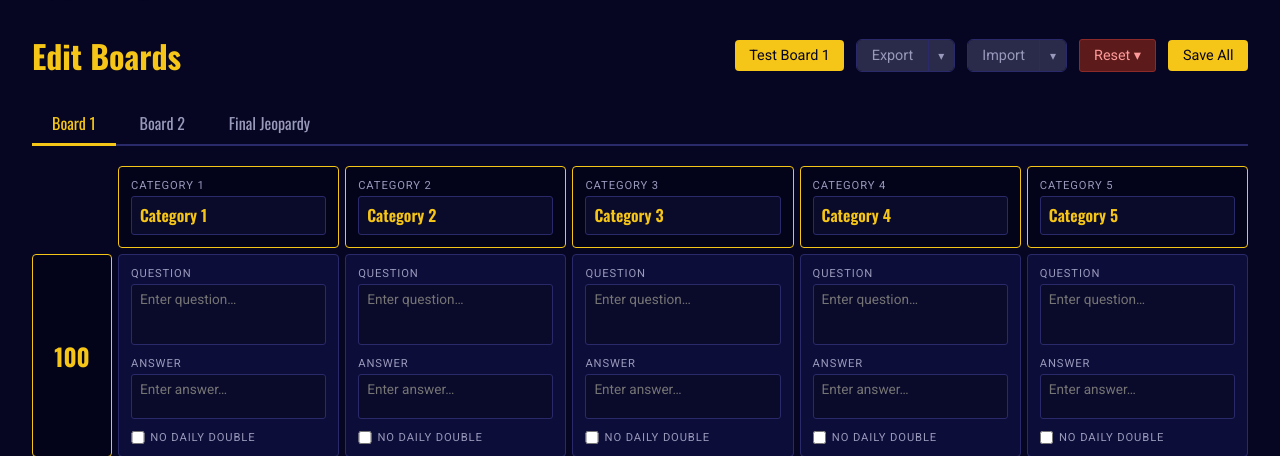
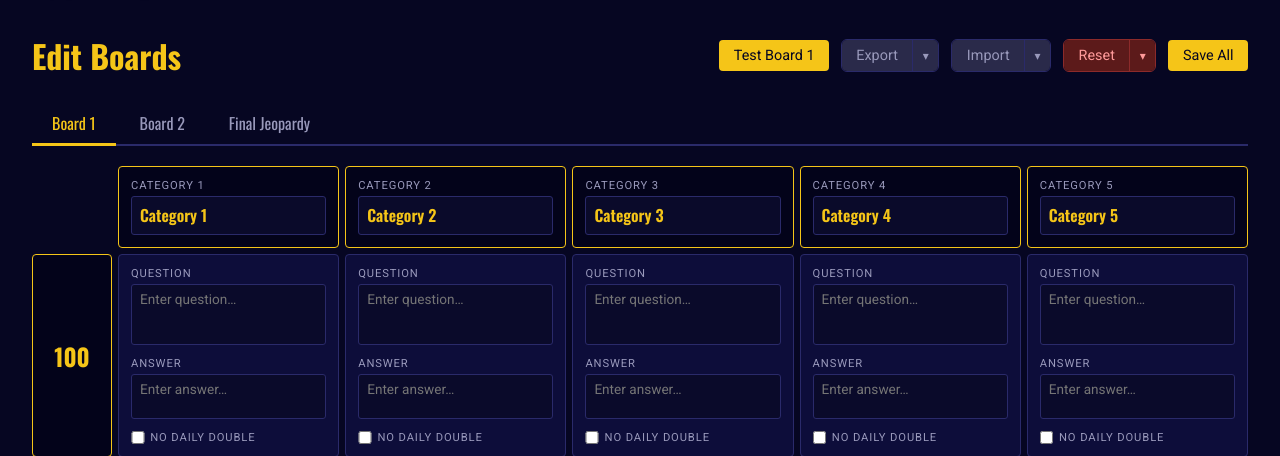
Before and after one commit to OneAutumnMango/jeopardy, a Flask app: page /edit in a window 1280 px wide. Shown: the part 68-524 px from the top of the page. Run offline with Flask 3, Linux system fonts and the light colour scheme.

Commit message:
fix images not displaying in final jeopardy make import export reset buttons consistent

```diff
--- a/static/css/style.css
+++ b/static/css/style.css
@@ -1272,6 +1272,22 @@ body {
   font-size: 0.75rem;
 }
 
+.split-btn-danger {
+  border-color: #8c2a2a;
+}
+.split-btn-danger button,
+.split-btn-danger label {
+  background: #5c1a1a;
+  color: #ff9a9a;
+}
+.split-btn-danger button:hover,
+.split-btn-danger label:hover {
+  background: #6b2222;
+}
+.split-btn-danger .split-arrow {
+  border-left-color: #8c2a2a;
+}
+
 /* ── Final Jeopardy overlay player rows ──────────────────────────────────── */
 .fo-player-row {
   background: rgba(255,255,255,0.06);
--- a/static/js/host_game.js
+++ b/static/js/host_game.js
@@ -224,7 +224,7 @@ socket.on('restore_state', ({ phase, final }) => {
   } else {
     // Answer phase — question already revealed
     document.getElementById('fo-question-wrap').classList.remove('hidden');
-    document.getElementById('fo-question').textContent = final.question || '';
+    renderQuestionContent(final.question || '', document.getElementById('fo-question'));
     document.getElementById('fo-proceed-btn').classList.add('hidden');
     // Determine label
     const allAnswered = scores.filter(s => s.score >= 0).every(s => foAnswered.has(s.name));
@@ -553,7 +553,7 @@ function foProceedToQuestion() {
   socket.emit('host_reveal_final_question', { code: SESSION_CODE, question });
   foPhase = 'answer';
   foAnswered = new Set();
-  document.getElementById('fo-question').textContent = question;
+  renderQuestionContent(question, document.getElementById('fo-question'));
   document.getElementById('fo-question-wrap').classList.remove('hidden');
   document.getElementById('fo-phase-label').textContent = 'Waiting for answers…';
   document.getElementById('fo-proceed-btn').classList.add('hidden');
--- a/templates/edit.html
+++ b/templates/edit.html
@@ -16,6 +16,7 @@
           <button class="split-arrow" onclick="toggleDropdown('export-menu')" title="Export specific">▾</button>
         </div>
         <div id="export-menu" class="dropdown-menu hidden">
+          <button onclick="exportAll(); closeDropdowns()">Export All</button>
           <button onclick="exportOne('board1'); closeDropdowns()">Board 1 only</button>
           <button onclick="exportOne('board2'); closeDropdowns()">Board 2 only</button>
           <button onclick="exportOne('final'); closeDropdowns()">Final Jeopardy only</button>
@@ -28,19 +29,23 @@
           <button class="split-arrow" onclick="toggleDropdown('import-menu')" title="Import specific">▾</button>
         </div>
         <div id="import-menu" class="dropdown-menu hidden">
+          <button onclick="document.getElementById('import-input').click(); closeDropdowns()">Import All</button>
           <label style="cursor:pointer;display:block;padding:0.55rem 1rem;font-size:0.9rem" onclick="closeDropdowns()">Into Board 1<input id="import-board1" type="file" accept=".json" style="display:none" data-target="board1"></label>
           <label style="cursor:pointer;display:block;padding:0.55rem 1rem;font-size:0.9rem" onclick="closeDropdowns()">Into Board 2<input id="import-board2" type="file" accept=".json" style="display:none" data-target="board2"></label>
           <label style="cursor:pointer;display:block;padding:0.55rem 1rem;font-size:0.9rem" onclick="closeDropdowns()">Into Final Jeopardy<input id="import-final" type="file" accept=".json" style="display:none" data-target="final"></label>
         </div>
       </div>
-      <!-- Reset dropdown -->
-      <div class="dropdown-wrap">
-        <button class="btn btn-danger" onclick="toggleDropdown('reset-menu')">Reset ▾</button>
+      <!-- Reset split button -->
+      <div class="dropdown-wrap split-btn-wrap">
+        <div class="split-btn split-btn-danger">
+          <button onclick="toggleDropdown('reset-menu')">Reset</button>
+          <button class="split-arrow" onclick="toggleDropdown('reset-menu')" title="Reset options">▾</button>
+        </div>
         <div id="reset-menu" class="dropdown-menu hidden">
+          <button onclick="resetAll(); closeDropdowns()">Reset All</button>
           <button onclick="resetOne('board1'); closeDropdowns()">Reset Board 1</button>
           <button onclick="resetOne('board2'); closeDropdowns()">Reset Board 2</button>
           <button onclick="resetOne('final'); closeDropdowns()">Reset Final Jeopardy</button>
-          <button onclick="resetAll(); closeDropdowns()">Reset All</button>
         </div>
       </div>
       <button id="save-btn" class="btn btn-gold" onclick="saveAll()">Save All</button>
```
Also changed, not shown: .github/instructions/jeopardy.instructions.md (added).
